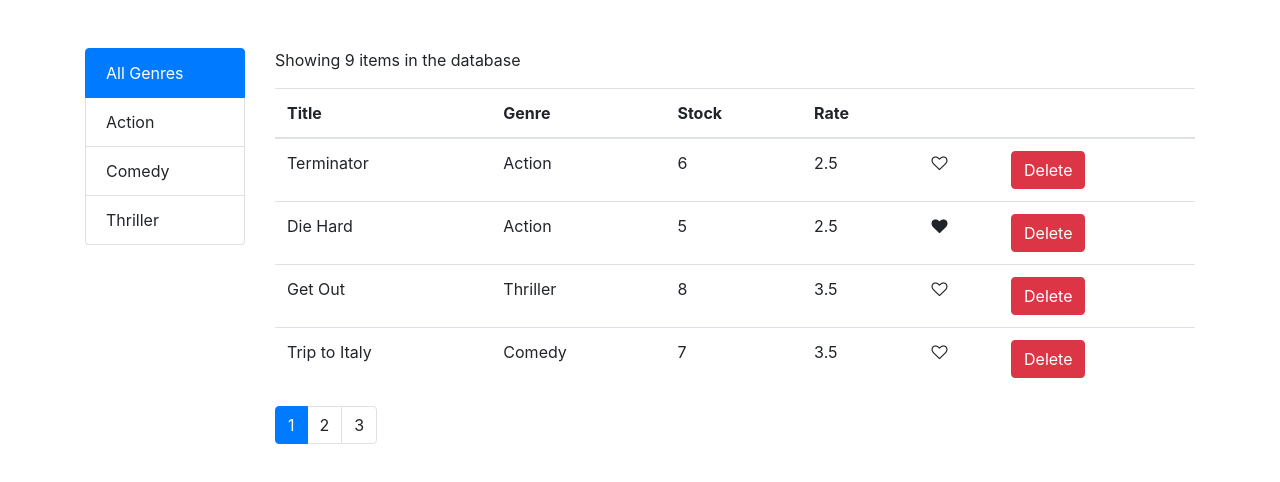
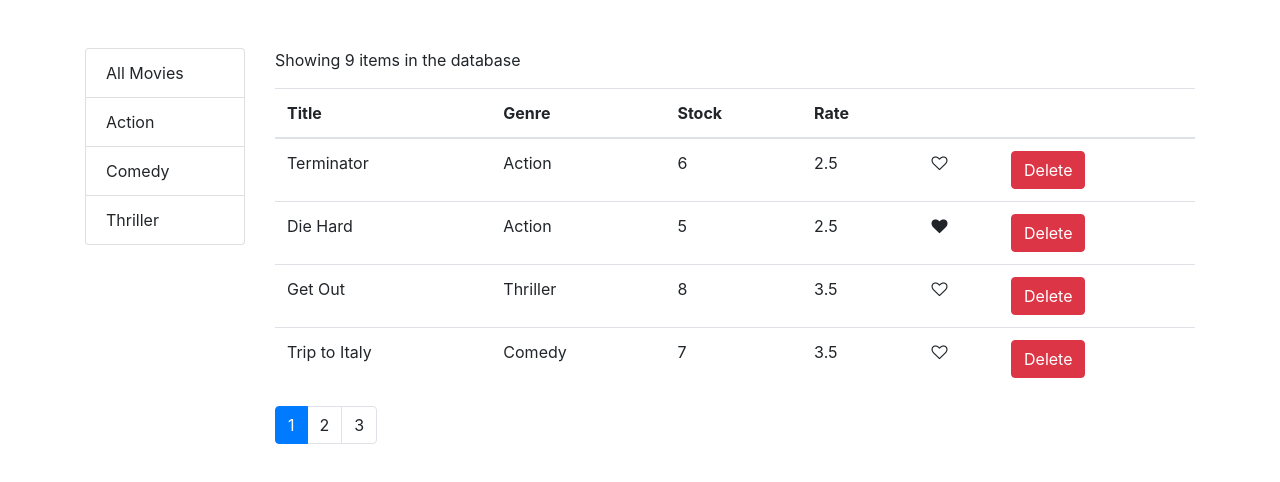
Before and after one commit to mozhdeh-peykari/vidly, a React (Create React App) app: page / in a window 1280 px wide. Shown: the top 482 px of the page. Built offline with nearby package versions, Linux system fonts and the light colour scheme.

Commit message:
Fix genre filtering

```diff
--- a/src/components/common/listGroup.jsx
+++ b/src/components/common/listGroup.jsx
@@ -1,24 +1,24 @@
 import React, { Component, createContext } from 'react';
 
 const ListGroup = (props) =>{
-    const{items, textProperty, valueProperty, onItemSelect, currentFilterId} = props;
-    console.log(currentFilterId);
+    const{items, textProperty, valueProperty, onItemSelect, selectedItem} = props;
+    console.log(selectedItem);
 
     return (
         <ul className="list-group">
-            <li key="-1"
-                className={-1 === currentFilterId ? "list-group-item active" : "list-group-item"}
-                onClick={() => onItemSelect(-1)}>
-                    All Genres
-            </li>
-
-            {items.map(x =>
-                (<li key={x[valueProperty]}
-                    className={x._id === currentFilterId ? "list-group-item active" : "list-group-item"}
-                    onClick={() => onItemSelect(x[valueProperty])}>
-                        {x[textProperty]}
+            {items.map(item =>
+                (<li key={item[valueProperty]}
+                    className={item === selectedItem ? "list-group-item active" : "list-group-item"}
+                    onClick={() => onItemSelect(item)}>
+                        {item[textProperty]}
                  </li>)
                 )}
         </ul>);
 };
+
+ListGroup.defaultProps = {
+    textProperty: "name",
+    valueProperty: "_id"
+};
+
 export default ListGroup;
--- a/src/components/movies.jsx
+++ b/src/components/movies.jsx
@@ -10,7 +10,6 @@
 import { paginate } from "../utils/paginate";
 import ListGroup from "./common/listGroup";
 import { getGenres } from "../services/fakeGenreService";
-import { filter } from "../utils/filter";
 
 export class Movies extends Component {
   constructor() {
@@ -20,12 +19,12 @@
     movies: [],
     genres: [],
     pageSize: 4,
-    currentPage: 1,
-    currentGenreId: -1
+    currentPage: 1
   };
 
   componentDidMount(){
-      this.setState({movies: getMovies(), genres: getGenres()});
+    const genres = [{ name: "All Movies" }, ...getGenres()];
+    this.setState({movies: getMovies(), genres });
   }
 
   handleDelete = (movie) => {
@@ -53,31 +52,35 @@
     this.setState({ currentPage: page });
   };
 
-  handleGenreSelect = (genreId) => {
-      this.setState({currentGenreId: genreId});
+  handleGenreSelect = (genre) => {
+      this.setState({selectedGenre: genre, currentPage: 1});
   };
 
   render() {
-    //const { length: count } = this.state.movies;
-    const { movies: allMovies, currentPage, pageSize, currentGenreId } = this.state;
-    const filterdMovies = filter(allMovies, currentGenreId);
-    const count = filterdMovies.length;
-    const movies = paginate(filterdMovies, currentPage, pageSize);
+    const { length: count } = this.state.movies;
+    const { movies: allMovies, currentPage, pageSize, selectedGenre } = this.state;
+    const filteredMovies = selectedGenre && selectedGenre._id ? allMovies.filter(x => x.genre._id === selectedGenre._id) : allMovies;
+    //const count = filterdMovies.length;
+    const movies = paginate(filteredMovies, currentPage, pageSize);
+
+    if (filteredMovies.length === 0) {
+      return <p>There are no items in the table</p>;
+    }
+
+    else{
     return (
       <div className="mt-5 row">
           <div className="col-2">
               <ListGroup
                 items={this.state.genres}
-                textProperty={"name"}
-                valueProperty={"_id"}
                 onItemSelect={this.handleGenreSelect}
-                currentFilterId={this.state.currentGenreId}
+                selectedItem={this.state.selectedGenre}
               >
 
               </ListGroup>
           </div>
           <div className="col-10">
-        {this.getLength()}
+          <p>Showing {filteredMovies.length} items in the database</p>
         <table className="table">
           <thead>
             <tr>
@@ -117,7 +120,7 @@
         </table>
 
         <Pagination
-          itemsCount={count}
+          itemsCount={filteredMovies.length}
           pageSize={this.state.pageSize}
           onPageChange={this.handlePageChange}
           currentPage={this.state.currentPage}
@@ -125,6 +128,7 @@
         </div>
       </div>
     );
+            }
   }
 }
 
--- a/src/utils/filter.js
+++ /dev/null
@@ -1,4 +0,0 @@
-export function filter(items, filterId)
-{
-    return items.filter(x=>x.genre._id === filterId || filterId === -1);
-}
```
